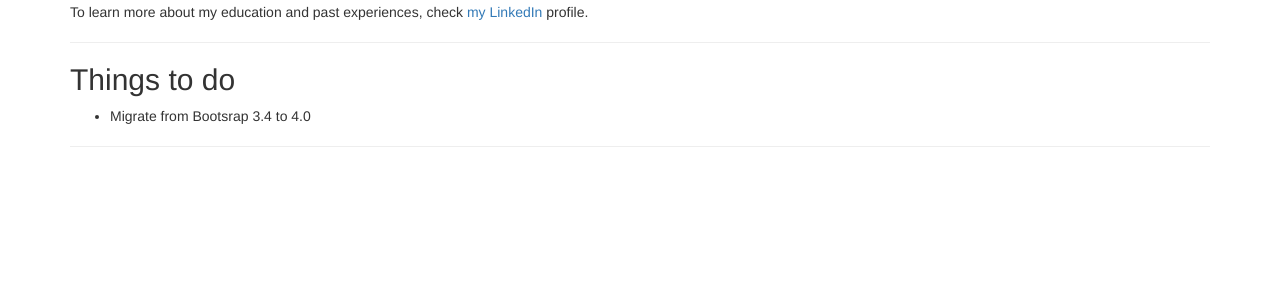
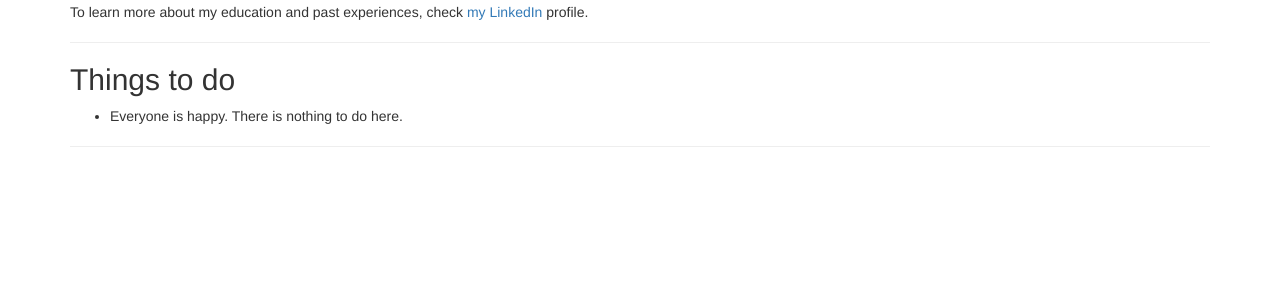
Before and after one commit to HVoltBb/HVoltBb.github.io, a Jekyll site: the page built from about/index.html, in a window 1280 px wide. Shown: the part 211-511 px from the top of the page. Built offline with Jekyll 4.4.1, drawn with Linux system fonts in a browser that asks for light colours; comment, search, counter and statistics services are not loaded.

Commit message:
Update index.html

```diff
--- a/about/index.html
+++ b/about/index.html
@@ -12,6 +12,6 @@ title: about
 <hr>
 <h2>Things to do</h2>
 <ul>
-	<li>Migrate from Bootsrap 3.4 to 4.0</li>
+	<li>Everyone is happy. There is nothing to do here.</li>
 </ul>
 <hr>
```
